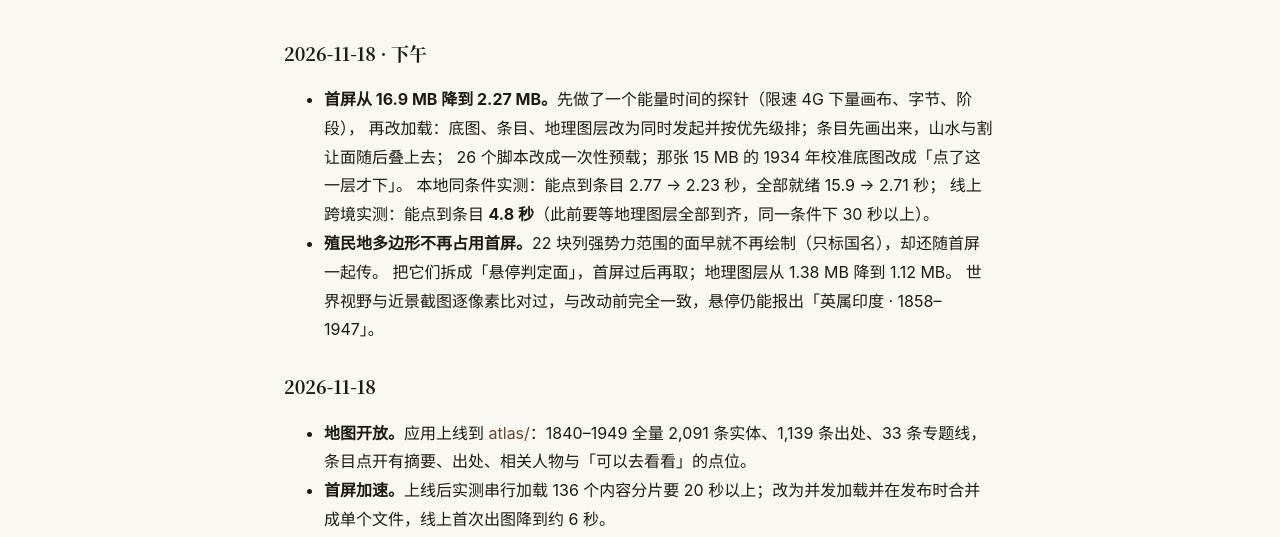
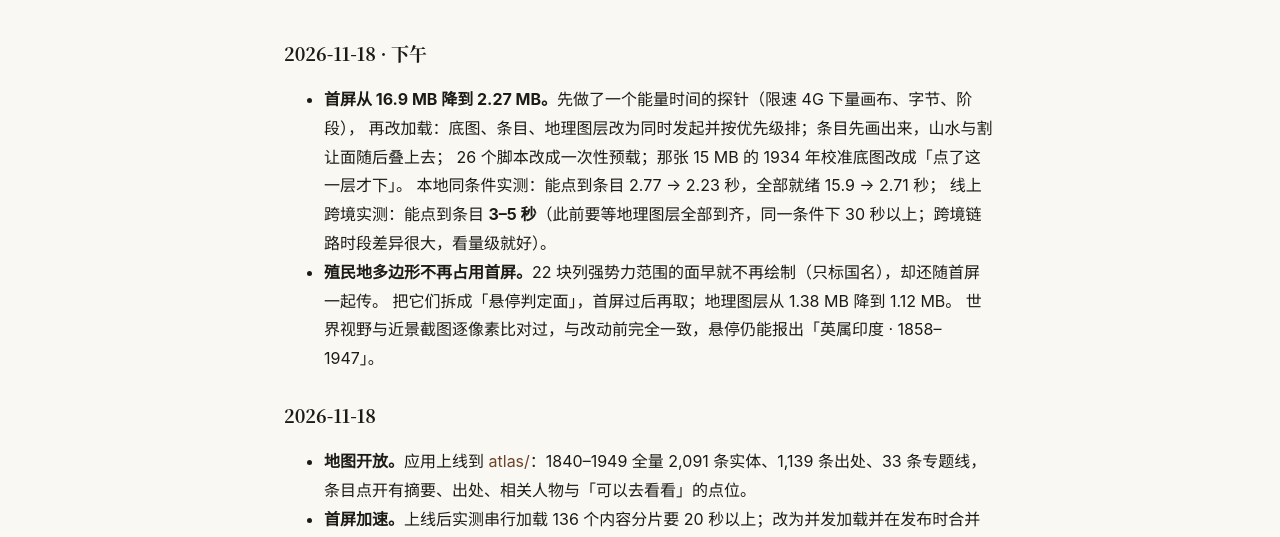
Before and after one commit to airdiode/Fengyu, a plain HTML site: page changelog.html in a window 1280 px wide. Shown: the part 256-793 px from the top of the page. Drawn offline with Linux system fonts and the light colour scheme.

Commit message:
changelog: 首屏线上数字改成量级表述（跨境差异大）

```diff
--- a/changelog.html
+++ b/changelog.html
@@ -42,7 +42,7 @@
             再改加载：底图、条目、地理图层改为同时发起并按优先级排；条目先画出来，山水与割让面随后叠上去；
             26 个脚本改成一次性预载；那张 15 MB 的 1934 年校准底图改成「点了这一层才下」。
             本地同条件实测：能点到条目 2.77 → 2.23 秒，全部就绪 15.9 → 2.71 秒；
-            线上跨境实测：能点到条目 <b>4.8 秒</b>（此前要等地理图层全部到齐，同一条件下 30 秒以上）。</li>
+            线上跨境实测：能点到条目 <b>3–5 秒</b>（此前要等地理图层全部到齐，同一条件下 30 秒以上；跨境链路时段差异很大，看量级就好）。</li>
           <li><b>殖民地多边形不再占用首屏。</b>22 块列强势力范围的面早就不再绘制（只标国名），却还随首屏一起传。
             把它们拆成「悬停判定面」，首屏过后再取；地理图层从 1.38 MB 降到 1.12 MB。
             世界视野与近景截图逐像素比对过，与改动前完全一致，悬停仍能报出「英属印度 · 1858–1947」。</li>
```
